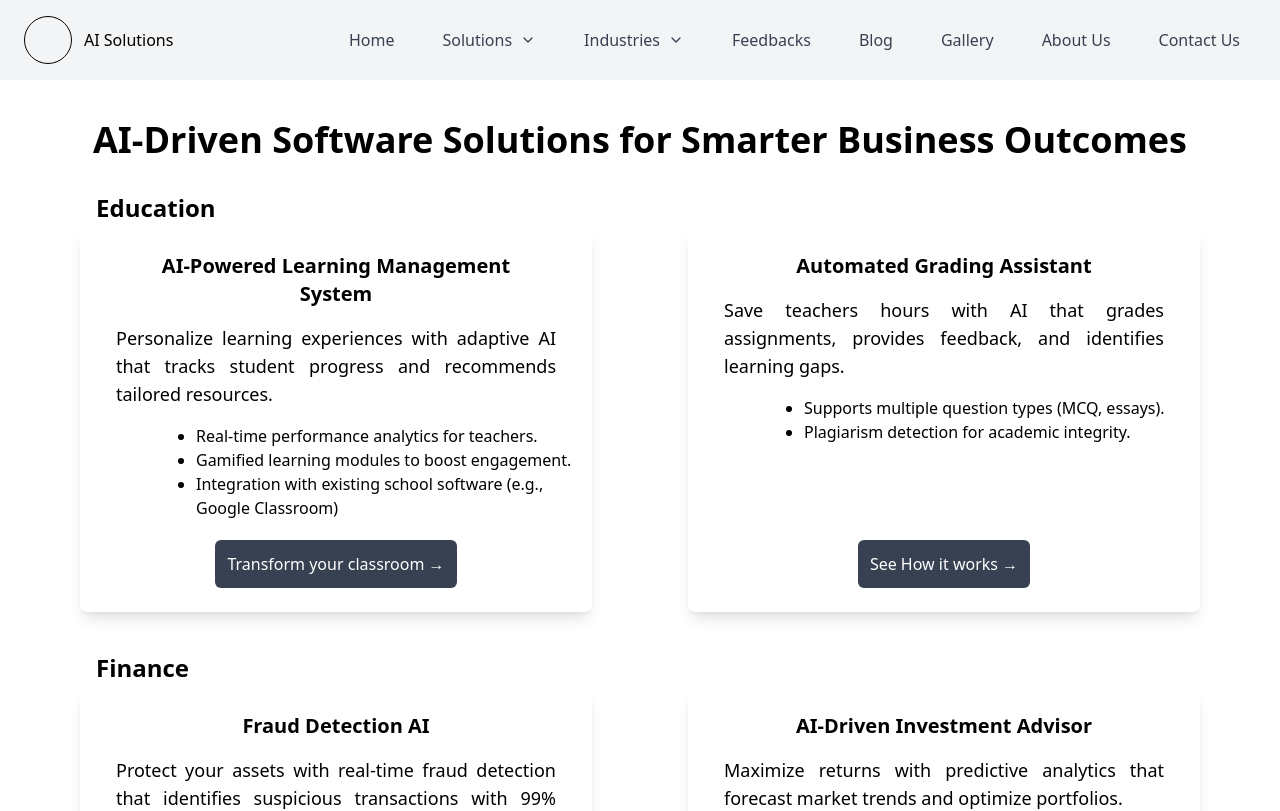
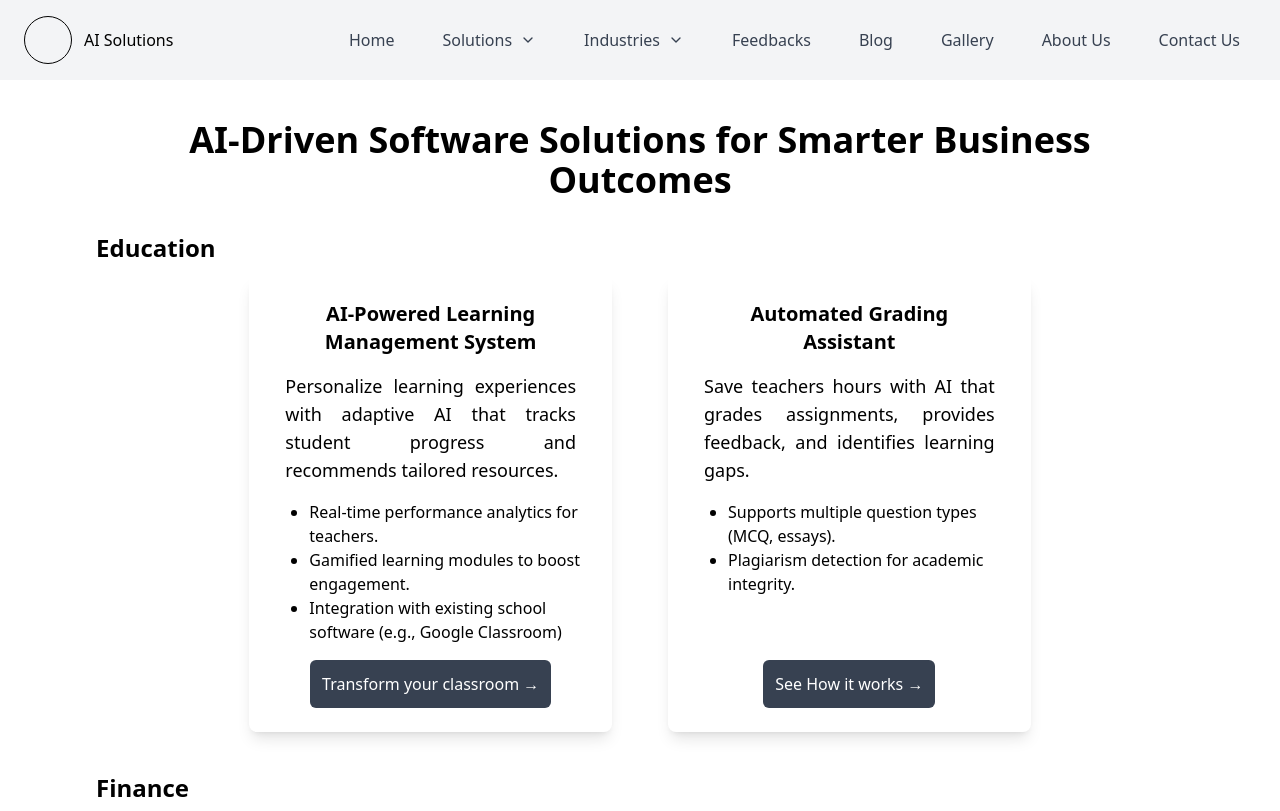
Before and after one commit to chanmyaephonehein/pdbymp, a Next.js app: page /user/solutions in a window 1280 px wide. Shown: the top 811 px of the page. Built offline with nearby package versions, Linux system fonts and the light colour scheme.

Commit message:
solutions & industries with detail are complete

```diff
--- a/src/components/cards/SolutionCard.js
+++ b/src/components/cards/SolutionCard.js
@@ -4,24 +4,22 @@ import React from "react";
 const SolutionCard = ({ title, content, list, button, route }) => {
   const router = useRouter();
   return (
-    <div className="rounded-lg shadow-lg w-2/5 h-96  flex flex-col items-center justify-between px-5 py-6">
+    <div className="rounded-lg shadow-lg w-full sm:w-4/5 md:w-2/3 lg:w-1/3 h-auto flex flex-col items-center justify-between px-5 py-6">
       <div className="flex flex-col">
-        <p className="text-xl align-center pb-4 text-center px-8 font-semibold">
-          {title}
-        </p>
+        <p className="text-xl text-center pb-4 px-4 font-semibold">{title}</p>
         <p className="pb-4 text-lg px-4 text-justify">{content}</p>
-        <ul className="list-disc pl-24">
+        <ul className="list-disc pl-6 md:pl-10">
           {list &&
             list.map((item, index) => (
-              <li key={index} className="text-md ">
+              <li key={index} className="text-md">
                 {item}
               </li>
             ))}
         </ul>
       </div>
       <button
-        onClick={() => router.push({ pathname: `${route}` })}
-        className="bg-gray-700 p-3 text-white rounded-md hover:bg-gray-900"
+        onClick={() => router.push(route)}
+        className="bg-gray-700 p-3 text-white rounded-md hover:bg-gray-900 mt-4"
       >
         {button}
       </button>
--- a/src/components/layouts/UserHeader.js
+++ b/src/components/layouts/UserHeader.js
@@ -65,14 +65,14 @@ const UserHeader = () => {
       </div>
 
       {/* Mobile & Tablet View - Drawer */}
-      <div className="md:hidden">
+      <div className="lg:hidden">
         <button onClick={() => setIsDrawerOpen(!isDrawerOpen)}>
           {isDrawerOpen ? <FiX size={24} /> : <FiMenu size={24} />}
         </button>
       </div>
 
       {/* Desktop View */}
-      <div ref={dropdownRef} className="hidden md:flex space-x-4">
+      <div ref={dropdownRef} className="hidden lg:flex space-x-4">
         {navBarList.map((item, index) => (
           <div key={index} className="relative">
             {item.dropdown ? (
--- a/src/pages/user/industries/[id].js
+++ b/src/pages/user/industries/[id].js
@@ -1,10 +1,12 @@
+import React from "react";
+
 const EachIndustry = () => {
   return (
-    <div className=" mx-auto px-4 py-12 text-center">
-      <h1 className="text-3xl font-bold mb-4">
+    <div className="mx-auto px-4 sm:px-8 md:px-16 lg:px-24 py-12 text-center">
+      <h1 className="text-2xl sm:text-3xl md:text-4xl font-bold mb-4">
         Revolutionizing Finance with AI-Powered Solutions
       </h1>
-      <p className="text-gray-600 mb-10 px-20">
+      <p className="text-gray-600 mb-10 px-4 sm:px-10 md:px-20">
         AI-Solutions empowers financial institutions to stay ahead in a
         competitive, data-driven market. Our AI tools enhance fraud detection,
         streamline risk assessment, and automate customer service, enabling
@@ -14,13 +16,16 @@ const EachIndustry = () => {
       </p>
 
       {/* Image Placeholder */}
-      <div className=" flex items-center justify-center mb-6">
-        <img src="/image19.png" className="w-1/2" />
+      <div className="flex items-center justify-center mb-6">
+        <img
+          src="/image19.png"
+          className="w-full sm:w-3/4 md:w-1/2 lg:w-1/3 rounded-lg"
+        />
       </div>
 
-      <div className="flex justify-center gap-6 text-left mx-10">
+      <div className="flex flex-col md:flex-row justify-center gap-6 text-left mx-auto max-w-5xl">
         {/* Use Case Section */}
-        <div className="shadow-lg p-4 rounded-lg w-1/3 flex flex-col gap-1">
+        <div className="shadow-lg p-4 rounded-lg w-full md:w-1/2 flex flex-col gap-1">
           <h2 className="text-lg font-semibold mb-2">Use Case</h2>
           <p>
             <strong>Client:</strong> Global Finance Hub
@@ -34,15 +39,16 @@ const EachIndustry = () => {
             fraud detection system that reduced fraudulent activity by 40%
             within the first six months.
           </p>
-          <p className="">
-            <strong>Feedback:</strong>AI-Solutions tools have saved us millions
+          <p>
+            <strong>Feedback:</strong> AI-Solutions tools have saved us millions
             and improved our operational efficiency. Their team is a true
             partner in innovation.
             <br />- Emily Zhang, Head of Risk Management, Global Finance Hub
           </p>
         </div>
 
-        <div className="shadow-lg p-4 rounded-lg w-1/3">
+        {/* Why This Works Section */}
+        <div className="shadow-lg p-4 rounded-lg w-full md:w-1/2">
           <h2 className="text-lg font-semibold mb-2">Why This Works</h2>
           <ol className="list-decimal list-inside">
             <li>
--- a/src/pages/user/industries/index.js
+++ b/src/pages/user/industries/index.js
@@ -43,11 +43,11 @@ const Industries = () => {
     setCurrentIndex(index);
   };
   return (
-    <div className="flex flex-col">
-      <p className="self-center text-4xl font-semibold mb-8">
+    <div className="flex flex-col items-center px-4 sm:px-8 md:px-16 lg:px-24">
+      <p className="text-2xl sm:text-3xl md:text-4xl font-semibold mb-8 text-center">
         The Industries We Provide
       </p>
-      <div className=" flex justify-center flex-wrap gap-24 mb-20">
+      <div className="flex flex-wrap justify-center gap-6 sm:gap-8 md:gap-12 lg:gap-14 mb-20">
         {industries.map((item) => (
           <SolutionCard
             key={item.id}
--- a/src/pages/user/solutions/[id].js
+++ b/src/pages/user/solutions/[id].js
@@ -18,7 +18,7 @@ const EachSolution = () => {
 
   return (
     <div className="flex justify-center">
-      <div className="flex justify-center flex-col items-center text-center p-6 w-2/3">
+      <div className="flex justify-center flex-col items-center text-center md:p-6 w-2/3">
         <p className="text-3xl font-semibold">{getTitle?.title}</p>
         <p className="text-lg mt-6">
           Transform Your Classroom with AI-Driven Personalization!
--- a/src/pages/user/solutions/index.js
+++ b/src/pages/user/solutions/index.js
@@ -122,17 +122,19 @@ const Solutions = () => {
     },
   ];
   return (
-    <div className="flex flex-col">
-      <p className="self-center text-4xl font-semibold mb-8">
+    <div className="flex flex-col items-center px-4 sm:px-8 md:px-16 lg:px-24">
+      <p className="text-2xl sm:text-3xl md:text-4xl font-semibold mb-8 text-center">
         AI-Driven Software Solutions for Smarter Business Outcomes
       </p>
       {solutionsType.map((item, index) => (
-        <div key={index} className="flex flex-col gap-1 mb-10">
-          <p className="ml-24 text-2xl font-bold">{item.header}</p>
-          <div className="flex justify-center flex-wrap gap-24">
-            {item.data.map((itm, index) => (
+        <div key={index} className="flex flex-col gap-3 mb-10 w-full">
+          <p className="text-xl sm:text-2xl font-bold text-center md:text-left">
+            {item.header}
+          </p>
+          <div className="flex flex-wrap justify-center gap-6 sm:gap-8 md:gap-12 lg:gap-14">
+            {item.data.map((itm, idx) => (
               <SolutionCard
-                key={item.id}
+                key={itm.id}
                 title={itm.title}
                 content={itm.content}
                 list={itm.list}
```
